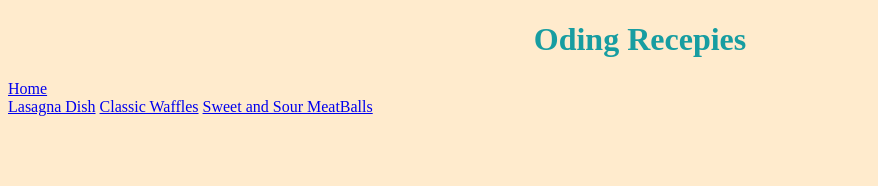
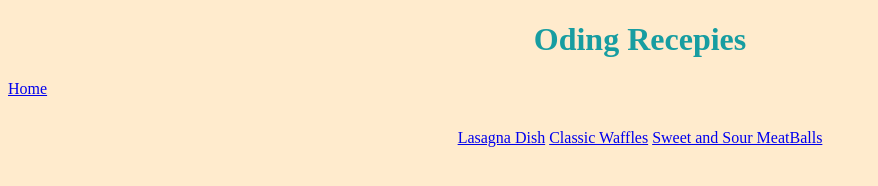
Before and after one commit to momenabdallah/odin-recipes, a plain HTML site: page index.html in a window 1280 px wide. Shown: the whole page, without its empty margins (0-878 px from the left). Drawn offline with Linux system fonts and the light colour scheme.

Commit message:
made some css adjustments

```diff
--- a/index.html
+++ b/index.html
@@ -1,14 +1,18 @@
 <!DOCTYPE html>
 <html lang="en">
+
 <head>
     <meta charset="UTF-8">
     <meta name="viewport" content="width=device-width, initial-scale=1.0">
     <link rel="stylesheet" href="/styles/styles.css">
     <title>oding recepies</title>
+    <link rel="shortcut icon" href="/images/odinrecipes.png" type="image/x-icon">
 </head>
+
 <body>
     <h1>Oding Recepies</h1>
-    <a href="/index.html">Home</a>
+    <a id="home" href="/index.html">Home</a>
+    <div class="main">
         <div class="Breakfast">
             <a href="/recipes/lasagna.html">Lasagna Dish</a>
             <a href="/recipes/Classic_Waffles.html">Classic Waffles</a>
@@ -16,6 +20,7 @@
         </div>
         <div class="lunch"></div>
         <div class="dinner"></div>
+    </div>
+</body>
 
-</body>
 </html>
--- a/styles/styles.css
+++ b/styles/styles.css
@@ -1,4 +1,5 @@
 body{
+
     background-color: blanchedalmond;
 }
 h1{
@@ -6,3 +7,12 @@ h1{
     color: rgb(23, 157, 161);
     text-decoration: solid;
 }
+
+.main{
+    display: flex;
+    justify-content: center;
+    align-items: center;
+    min-height:10vh;
+    margin: 0;
+
+}
```
Also changed, not shown: images/odinrecipes.png (added). Lines whose indentation alone changed are shown as unchanged.
